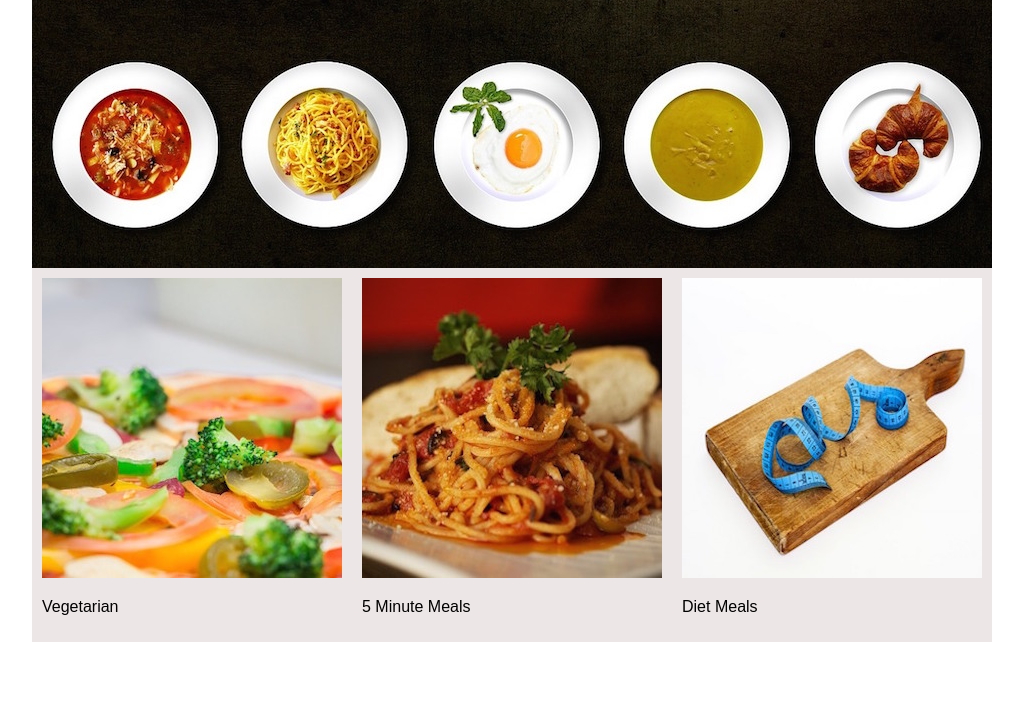
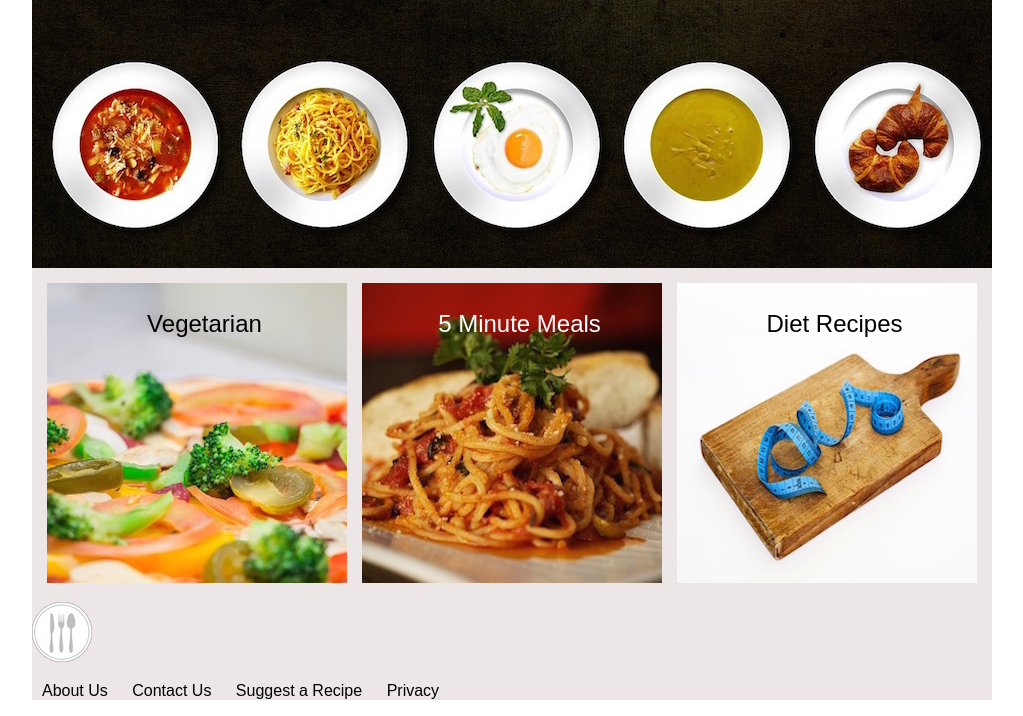
Before and after one commit to Waripolo1/website-1, a plain HTML site: page index.html in a window 1280 px wide. Shown: the part 340-1056 px from the top of the page, without its empty margins (128-1151 px from the left). Before the commit the page ends 982 px from the top, so only its background shows below. Drawn offline with Linux system fonts and the light colour scheme.

Commit message:
Style
styled

```diff
--- a/index.html
+++ b/index.html
@@ -39,7 +39,7 @@
 				<img src="images/pizza.jpg">
 				<p>Vegetarian</p>
 			</div>
-			<div class="box">
+			<div class="box middle">
 				<a href=""></a>
 				<img src="images/pasta.jpg">
 				<p>5 Minute Meals</p>
@@ -47,8 +47,19 @@
 			<div class="box">
 				<a href=""></a>
 				<img src="images/diet.jpg">
-				<p>Diet Meals</p>
+				<p>Diet Recipes</p>
 			</div>
 		</div>
+		<footer>
+			<img src="images/cutlery.png"/>
+			<nav>
+				<ul>
+					<li><a href=""></a>About Us</li>
+					<li><a href=""></a>Contact Us</li>
+					<li><a href=""></a>Suggest a Recipe</li>
+					<li><a href=""></a>Privacy</li>
+				</ul>
+			</nav>
+		</footer>
 	</body>
 </html>
--- a/style.css
+++ b/style.css
@@ -56,17 +56,17 @@ header li:first-child{
 #logo p {
 	margin: 0;
 }
+
 /* BODY */
-
 .cf:before,
-.cf:after {
+.cf:after{
     content: " ";
     display: table;
 }
-.cf:after {
+.cf:after{
     clear: both;
 }
-.cf {
+.cf{
     *zoom: 1;
 }
 #main{
@@ -98,7 +98,24 @@ form{
 .box{
 	position: relative;
 	float: left;
-	margin: 10px;
+	margin: 15px 0;
+}
+.box img{
+	position: relative;
+	z-index: 1;
+	margin-left: 15px;
+}
+.box p{
+	position: absolute;
+	width: 100%;
+	top: 12px;
+	z-index: 2;
+	text-align: center;
+	font-size: 24px;
+	margin: 15px;
+}
+.middle p{
+	color: white;
+}
 
-}
 /* FOOTER */
```
